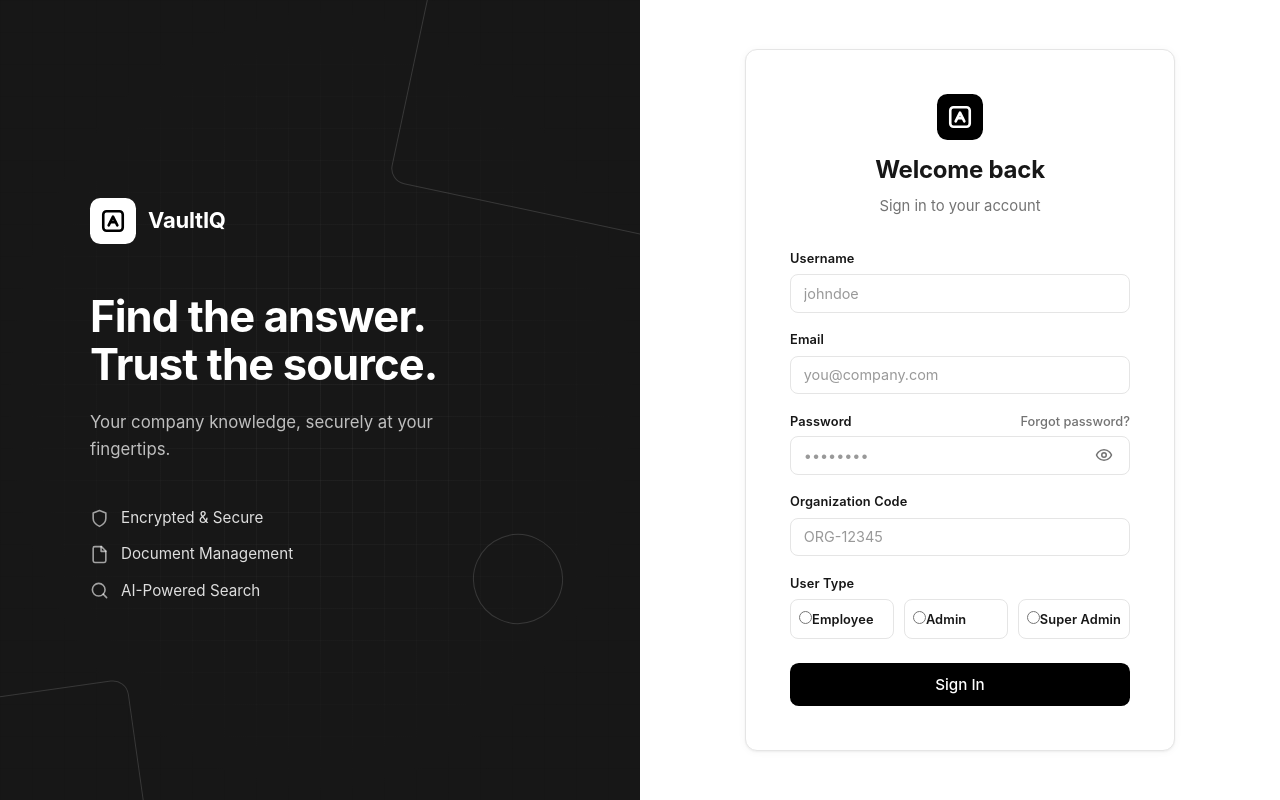
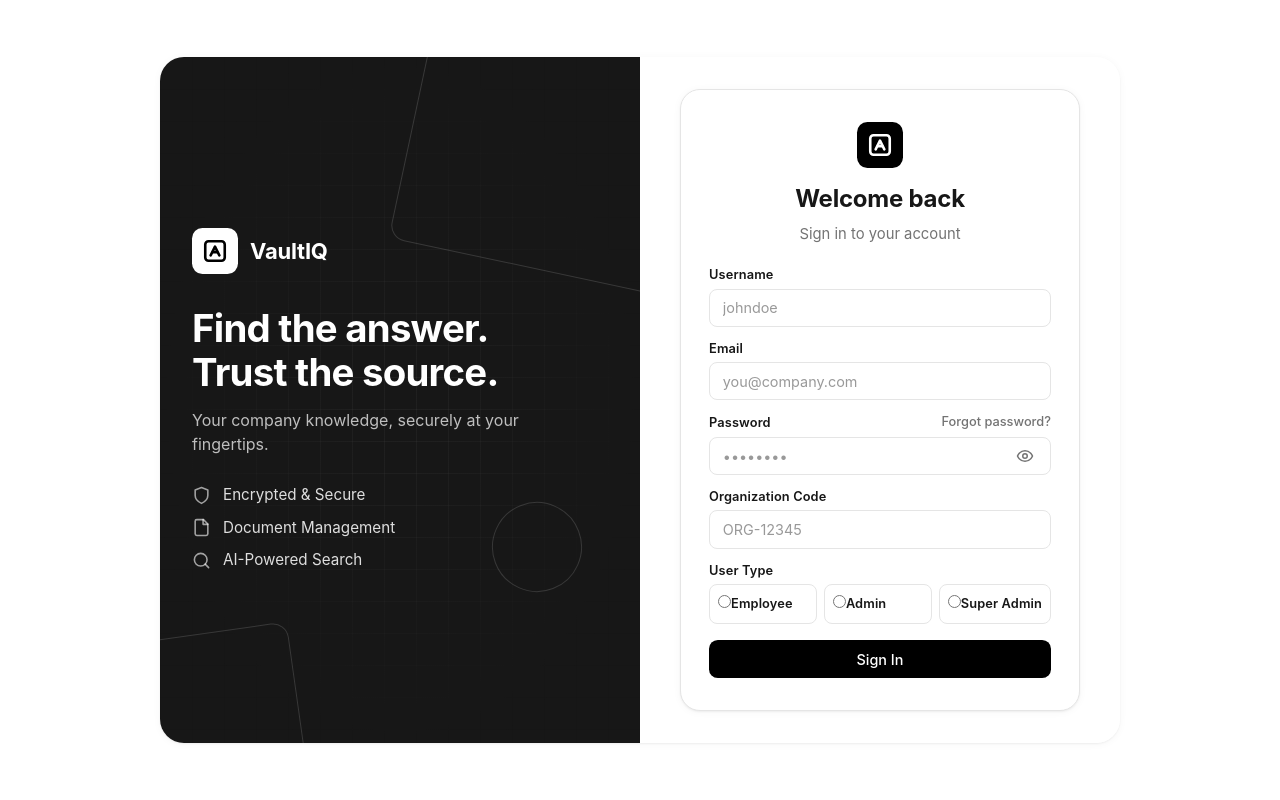
Before and after one commit to intern142/ChatBot_VaultIQ, a React (Vite) app in the folder frontend/: page /login in a window 1280 px wide. Built offline with nearby package versions, Linux system fonts and the light colour scheme; no server answers.

Commit message:
FE2-19: compact login layout - reduced vertical spacing, larger border-radius, balanced split-screen

```diff
--- a/frontend/src/index.css
+++ b/frontend/src/index.css
@@ -288,7 +288,7 @@ input:disabled {
 
 /* ---- Forms ---- */
 .form-group {
-  margin-bottom: 1.1rem;
+  margin-bottom: 0.75rem;
 }
 
 .form-group label {
@@ -338,7 +338,7 @@ input:disabled {
   font-size: 0.8rem;
   font-weight: 600;
   letter-spacing: 0.01em;
-  margin-bottom: 0.4rem;
+  margin-bottom: 0.25rem;
   color: var(--foreground);
 }
 
@@ -432,13 +432,20 @@ input:disabled {
 .login-page {
   min-height: 100vh;
   display: flex;
+  align-items: center;
+  justify-content: center;
+  padding: 1.5rem;
 }
 
 .login-split {
   display: grid;
   grid-template-columns: 1fr 1fr;
   width: 100%;
-  min-height: 100vh;
+  max-width: 960px;
+  min-height: auto;
+  border-radius: calc(var(--radius) + 1rem);
+  overflow: hidden;
+  box-shadow: var(--shadow-soft);
 }
 
 .login-brand-panel {
@@ -450,7 +457,7 @@ input:disabled {
   background-image: var(--proof-grid);
   background-size: var(--proof-grid-size);
   color: var(--primary-foreground);
-  padding: 3.5rem;
+  padding: 2.5rem 2rem;
   overflow: hidden;
 }
 
@@ -508,7 +515,7 @@ input:disabled {
   display: flex;
   align-items: center;
   gap: 0.75rem;
-  margin-bottom: 3rem;
+  margin-bottom: 2rem;
 }
 
 .brand-logo {
@@ -535,25 +542,25 @@ input:disabled {
 }
 
 .brand-headline {
-  font-size: clamp(2rem, 3.4vw, 3.25rem);
+  font-size: clamp(1.75rem, 3vw, 2.75rem);
   font-weight: 700;
-  line-height: 1.12;
+  line-height: 1.15;
   letter-spacing: -0.02em;
-  margin-bottom: 1.25rem;
+  margin-bottom: 0.85rem;
 }
 
 .brand-sub {
-  font-size: 1.05rem;
-  line-height: 1.6;
+  font-size: 1rem;
+  line-height: 1.5;
   color: hsl(0 0% 100% / 0.72);
   max-width: 400px;
-  margin-bottom: 2.75rem;
+  margin-bottom: 1.75rem;
 }
 
 .brand-features {
   display: flex;
   flex-direction: column;
-  gap: 0.85rem;
+  gap: 0.6rem;
 }
 
 .brand-feature {
@@ -575,18 +582,18 @@ input:disabled {
   display: flex;
   align-items: center;
   justify-content: center;
-  padding: 3rem 2rem;
+  padding: 2rem 1.5rem;
   background: var(--background);
 }
 
 .login-card {
   background: var(--card);
   border: 1px solid var(--border);
-  border-radius: calc(var(--radius) + 0.25rem);
+  border-radius: calc(var(--radius) + 0.75rem);
   box-shadow: var(--shadow-soft);
-  padding: 2.75rem;
+  padding: 2rem 1.75rem;
   width: 100%;
-  max-width: 430px;
+  max-width: 400px;
 }
 
 .auth-card {
@@ -614,7 +621,7 @@ input:disabled {
 
 .login-brand--form {
   align-items: center;
-  margin-bottom: 2rem;
+  margin-bottom: 1.25rem;
 }
 
 .logo-mark--form {
@@ -644,9 +651,9 @@ input:disabled {
 
 .login-btn {
   width: 100%;
-  margin-top: 0.5rem;
-  padding: 0.75rem 1.25rem;
-  font-size: 0.95rem;
+  margin-top: 0.25rem;
+  padding: 0.65rem 1.25rem;
+  font-size: 0.9rem;
   border-radius: calc(var(--radius) + 0.05rem);
   display: flex;
   align-items: center;
@@ -689,11 +696,11 @@ input:disabled {
   display: flex;
   align-items: center;
   justify-content: space-between;
-  gap: 1rem;
+  gap: 0.75rem;
 }
 
 .password-label-row label {
-  margin-bottom: 0.35rem;
+  margin-bottom: 0.25rem;
 }
 
 .forgot-link {
@@ -833,7 +840,7 @@ input:disabled {
 .role-radio-group {
   display: grid;
   grid-template-columns: repeat(3, 1fr);
-  gap: 0.6rem;
+  gap: 0.4rem;
 }
 
 .role-radio {
```
